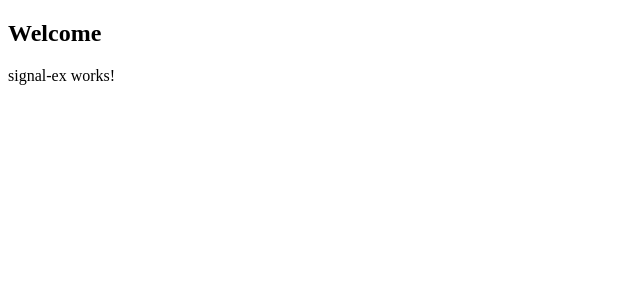
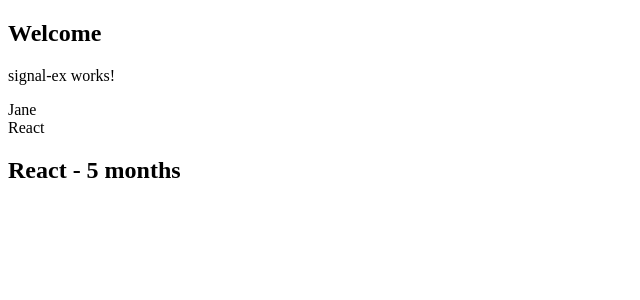
Before and after one commit to Shajjad002/Angular20, an Angular app: page / in a window 1280 px wide. Shown: the top 300 px of the page, without its empty margins (0-640 px from the left). Built offline with nearby package versions, Linux system fonts and the light colour scheme.

Commit message:
computed

```diff
--- a/src/app/components/signal-ex/signal-ex.html
+++ b/src/app/components/signal-ex/signal-ex.html
@@ -1 +1,8 @@
 <p>signal-ex works!</p>
+<span>{{firstName}}</span>
+
+<br>
+<span>{{courseName()}}</span>
+
+<br>
+<h2>{{courseDetails()}}</h2>
--- a/src/app/components/signal-ex/signal-ex.ts
+++ b/src/app/components/signal-ex/signal-ex.ts
@@ -1,4 +1,4 @@
-import { Component, signal } from '@angular/core';
+import { Component, computed, signal } from '@angular/core';
 
 @Component({
   selector: 'app-signal-ex',
@@ -7,17 +7,29 @@ import { Component, signal } from '@angular/core';
   styleUrl: './signal-ex.css',
 })
 export class SignalEx {
-  firstNaeme: string = 'John';
-  productName= 'Laptop';
+  firstName: string = 'John';
+  productName = 'Laptop';
   courseName = signal<string>('Angular');
 
-  courseDuration = signal('3 months');
+  courseDuration = signal('5 months');
+  // courseDetails = signal({
+  //   name: 'Angular',
+  //   duration: this.courseDuration(),
+  // });
+
+  courseDetails = computed(() =>
+    this.courseName() + ' - ' + this.courseDuration(),
+  );
 
   constructor() {
-    this.firstNaeme = 'Jane';
-    console.log(this.firstNaeme); // Output: Jane
+    this.firstName = 'Jane';
+    console.log(this.firstName); // Output: Jane
 
-    this.courseName.set('React');
+    setTimeout(() => {
+      this.courseName.set('React');
+    }, 5000);
+
+    //this.courseName.set('React');
     console.log(this.courseName()); // Output: React
   }
 }
```
